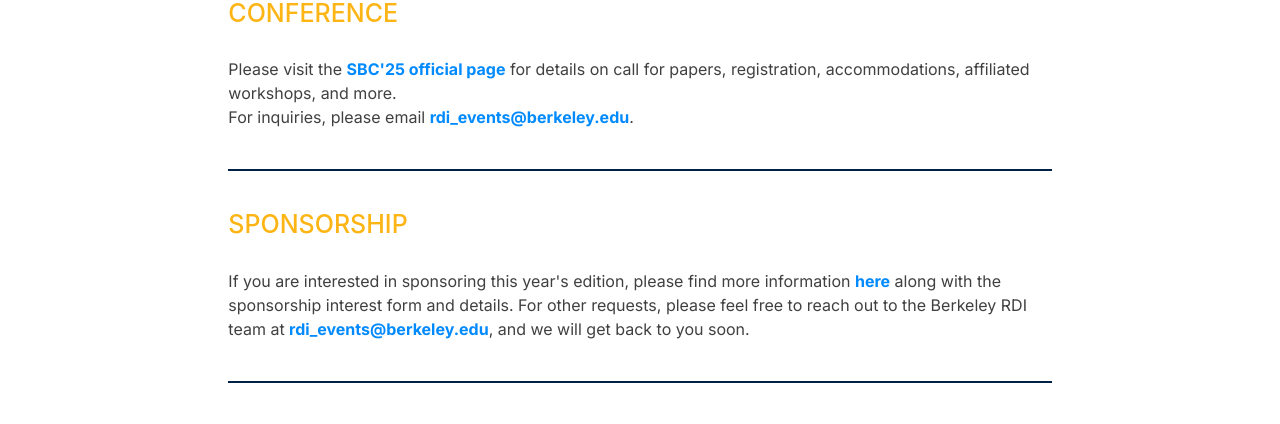
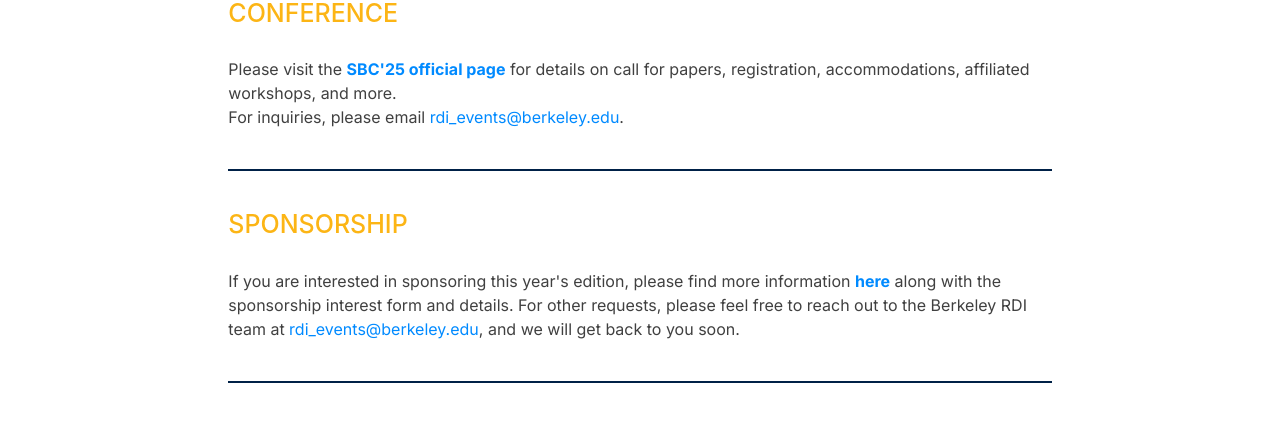
Before and after one commit to rdi-berkeley/SBC2025, a Jekyll site: the page built from index.md, in a window 1280 px wide. Shown: the part 1025-1449 px from the top of the page. Built offline with Jekyll 4.4.1, drawn with Linux system fonts in a browser that asks for light colours; nearby versions of some CDN libraries; comment, search, counter and statistics services are not loaded.

```diff
--- a/_layouts/home.html
+++ b/_layouts/home.html
@@ -72,14 +72,14 @@ cover-img: "assets/img/SBC25-Banner.png"
 <h1 style="text-align: left; font-size: 25px; color: #fcb515;">CONFERENCE</h1>
 <p style="text-align: left; font-size: 1rem;">
   Please visit the <b><a href="https://www.sbc-conference.com/2025/">SBC'25 official page</a></b> for details on call for papers, registration, accommodations, affiliated workshops, and more. <br>
-  For inquiries, please email <b><a href="mailto:ic3.sbc25@rdi.berkeley.edu">rdi_events@berkeley.edu</a></b>.
+  For inquiries, please email <a href="mailto:ic3.sbc25@rdi.berkeley.edu">rdi_events@berkeley.edu</a>.
 </p>
 
 <hr style="border: 0; height: 2px; background-color: #002147; margin-top: 40px; margin-bottom: 40px;">
 
 <h1 style="text-align: left; font-size: 25px; color: #fcb515;">SPONSORSHIP</h1>
 <p style="text-align: left; font-size: 1rem;">
-  If you are interested in sponsoring this year's edition, please find more information <b><a href="https://docs.google.com/presentation/d/1IpCWgga-yASLNdEWhXXdWhjZoGedcWzH/edit?usp=sharing&ouid=106127745259358737285&rtpof=true&sd=true">here</a></b> along with the sponsorship interest form and details. For other requests, please feel free to reach out to the Berkeley RDI team at <b><a href="mailto:rdi_events@berkeley.edu">rdi_events@berkeley.edu</a></b>, and we will get back to you soon.
+  If you are interested in sponsoring this year's edition, please find more information <b><a href="https://docs.google.com/presentation/d/1IpCWgga-yASLNdEWhXXdWhjZoGedcWzH/edit?usp=sharing&ouid=106127745259358737285&rtpof=true&sd=true">here</a></b> along with the sponsorship interest form and details. For other requests, please feel free to reach out to the Berkeley RDI team at <a href="mailto:rdi_events@berkeley.edu">rdi_events@berkeley.edu</a>, and we will get back to you soon.
 </p>
 
 <hr style="border: 0; height: 2px; background-color: #002147; margin-top: 40px; margin-bottom: 40px;">
```
